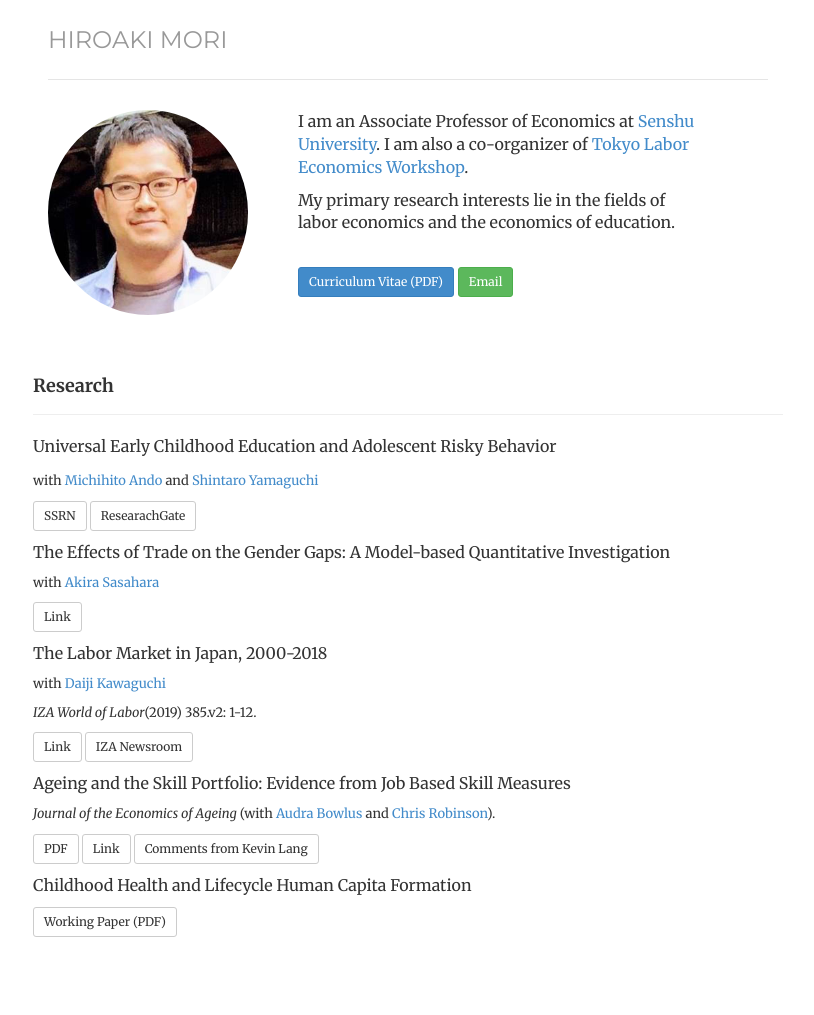
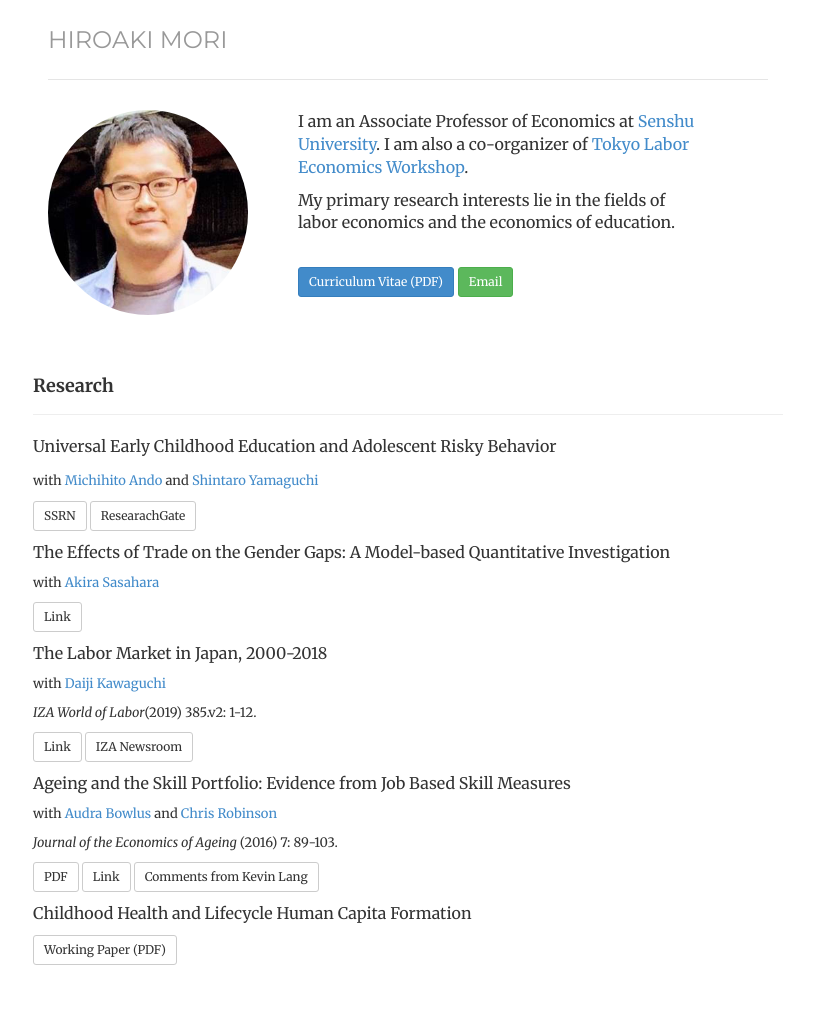
Before and after one commit to morihiroaki/morihiroaki.github.io, a Jekyll site: the page built from index.html, in a window 1280 px wide. Shown: the whole page, without its empty margins (232-1046 px from the left). Built offline with Jekyll 4.4.1, drawn with Linux system fonts in a browser that asks for light colours; before the commit the page ends 987 px from its top, so only the background shows below that.

Commit message:
Update index.html

```diff
--- a/index.html
+++ b/index.html
@@ -51,7 +51,8 @@
 </p>
 
 <p><font size="3">Ageing and the Skill Portfolio: Evidence from Job Based Skill Measures</font></p>
-<p><font size="2"><i>Journal of the Economics of Ageing</i> (with <a href="http://economics.uwo.ca/people/faculty/bowlus.html" target="_blank" title="Link">Audra Bowlus</a> and <a href="http://economics.uwo.ca/people/faculty/robinson.html" target="_blank" title="Link">Chris Robinson</a>). </p>
+<p><font size="2">with <a href="http://economics.uwo.ca/people/faculty/bowlus.html" target="_blank" title="Link">Audra Bowlus</a> and <a href="http://economics.uwo.ca/people/faculty/robinson.html" target="_blank" title="Link">Chris Robinson</a> </p>
+<p><font size="2"><i>Journal of the Economics of Ageing</i> (2016) 7: 89-103. </p>
 <p><a href="./files/Bowlus_Mori_Robinson_2016_JEA.pdf" target="_blank" class="btn btn-default btn-sm" role="button">PDF</a>
 <a href="http://www.sciencedirect.com/science/article/pii/S2212828X16000049" target="_blank" class="btn btn-default btn-sm" role="button">Link</a>
 <a href="http://www.sciencedirect.com/science/article/pii/S2212828X16300135" target="_blank" class="btn btn-default btn-sm" role="button">Comments from Kevin Lang</a></p>
```
